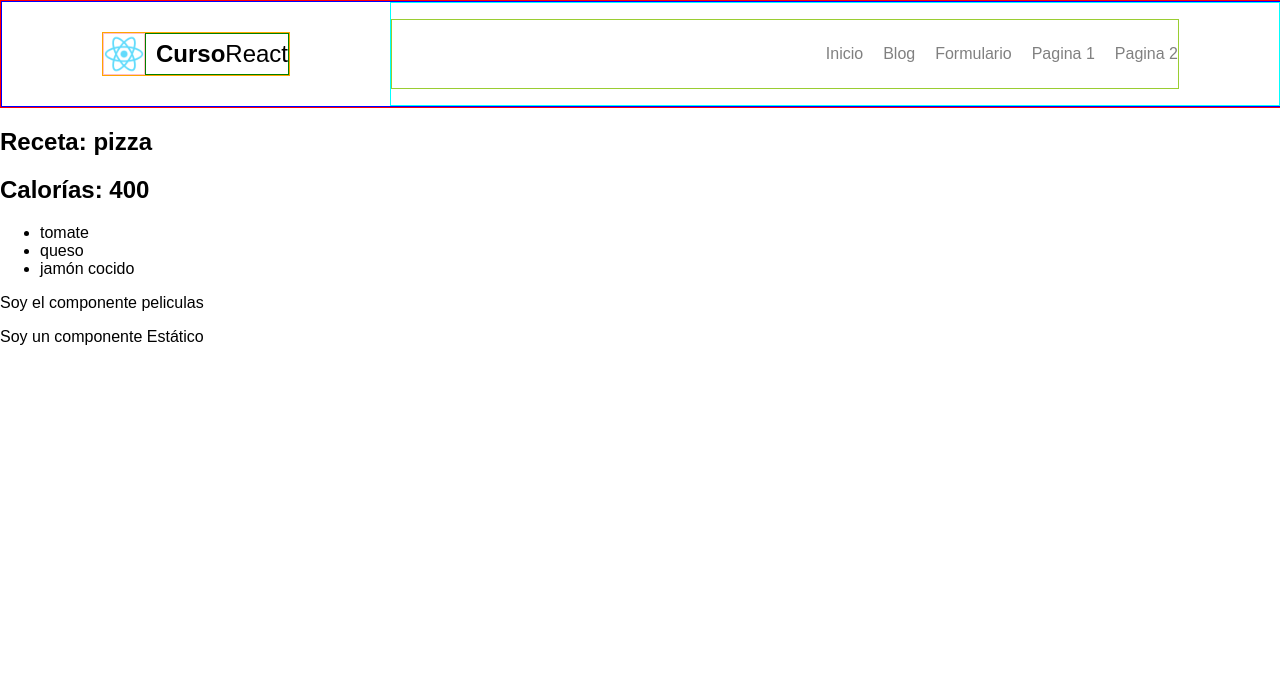
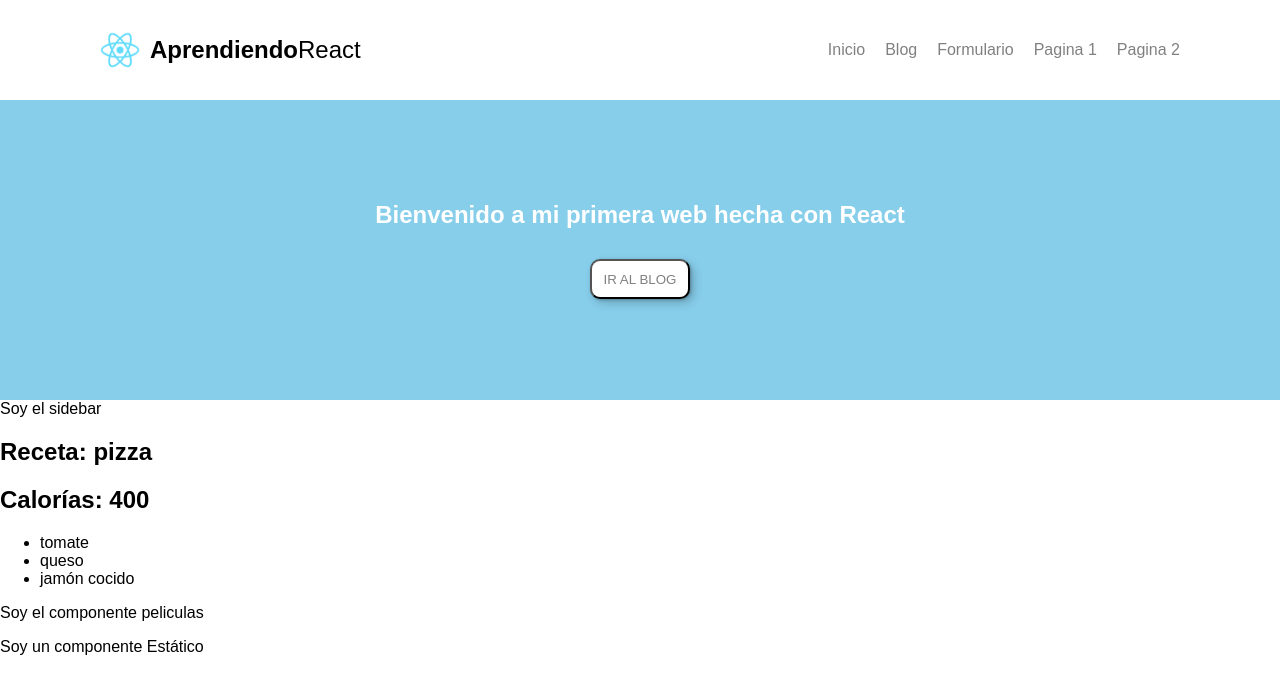
Before and after one commit to sandrusmb/react-basic-web, a React (Create React App) app: page / in a window 1280 px wide. Shown: the top 694 px of the page. Built offline with nearby package versions, Linux system fonts and the light colour scheme.

Commit message:
Add Slider component with css and sidebar component

```diff
--- a/src/App.js
+++ b/src/App.js
@@ -5,12 +5,16 @@ import "./assets/css/App.css";
 import MiComponente from "./components/MiComponente";
 import Peliculas from "./components/Peliculas";
 import Header from "./components/Header";
+import Slider from "./components/Slider";
+import Sidebar from "./components/Sidebar";
 
 function App() {
   return (
     <div>
       <section className="componentes">
         <Header />
+        <Slider />
+        <Sidebar />
         <MiComponente />
         <Peliculas />
       </section>
--- a/src/assets/css/Header.scss
+++ b/src/assets/css/Header.scss
@@ -1,31 +1,32 @@
 .header {
-  border: 1px solid red;
+  //border: 1px solid red;
   display: flex;
   flex-direction: row;
   justify-content: space-between;
   width: 100%;
 
   &__center {
-    border: 1px solid blue;
+    //border: 1px solid blue;
     display: flex;
     flex-direction: row;
     justify-content: space-between;
     width: 100%;
+    //border-bottom: 1px solid grey;
 
     &__logo {
-      border: 1px solid orange;
+      //border: 1px solid orange;
       display: flex;
       flex-direction: row;
       margin: 30px 100px;
 
       &__icon {
-        border: 1px solid pink;
+        //border: 1px solid pink;
         width: 40px;
         height: 40px;
       }
 
       &__brand {
-        border: 1px solid green;
+        //border: 1px solid green;
         padding-left: 10px;
         font-size: 1.5em;
         display: flex;
@@ -34,13 +35,13 @@
     }
 
     &__menu {
-      border: 1px solid aqua;
+      //border: 1px solid aqua;
       width: 100%;
       display: flex;
       justify-content: right;
 
       &__ul {
-        border: 1px solid yellowgreen;
+        //border: 1px solid yellowgreen;
         list-style: none;
         display: flex;
         flex-direction: row;
--- /dev/null
+++ b/src/assets/css/Slider.scss
@@ -0,0 +1,38 @@
+.slider {
+  margin: 0px;
+  height: 300px;
+  background: skyblue;
+  display: flex;
+  flex-direction: column;
+  justify-content: center;
+  align-items: center;
+
+  &__title {
+    margin: 0px;
+    color: white;
+  }
+
+  &__button {
+    //border: 1px solid red;
+    background: white;
+    width: 100px;
+    height: 40px;
+    border-radius: 10px;
+    display: flex;
+    justify-content: center;
+    align-items: center;
+    box-shadow: 1px 1px 3px rgba(0, 0, 0, 0.25), 4px 4px 10px rgba(0, 0, 0, 0.2);
+    margin-top: 30px;
+    padding: 0px;
+
+    &:hover {
+      cursor: pointer;
+    }
+
+    a {
+      text-decoration: none;
+      color: grey;
+      text-transform: uppercase;
+    }
+  }
+}
--- a/src/components/Header.js
+++ b/src/components/Header.js
@@ -15,7 +15,7 @@ class Header extends React.Component {
               alt="Logotipo"
             />
             <span className="header__center__logo__brand">
-              <strong>Curso</strong>React
+              <strong>Aprendiendo</strong>React
             </span>
           </div>
 
--- /dev/null
+++ b/src/components/Sidebar.js
@@ -0,0 +1,9 @@
+import React from "react";
+
+class Sidebar extends React.Component {
+  render() {
+    return <div>Soy el sidebar</div>;
+  }
+}
+
+export default Sidebar;
--- /dev/null
+++ b/src/components/Slider.js
@@ -0,0 +1,19 @@
+import React from "react";
+import "../assets/css/Slider.scss";
+
+class Slider extends React.Component {
+  render() {
+    return (
+      <div className="slider">
+        <h1 className="slider__title">
+          Bienvenido a mi primera web hecha con React
+        </h1>
+        <button className="slider__button">
+          <a href="#">Ir al blog</a>
+        </button>
+      </div>
+    );
+  }
+}
+
+export default Slider;
```
